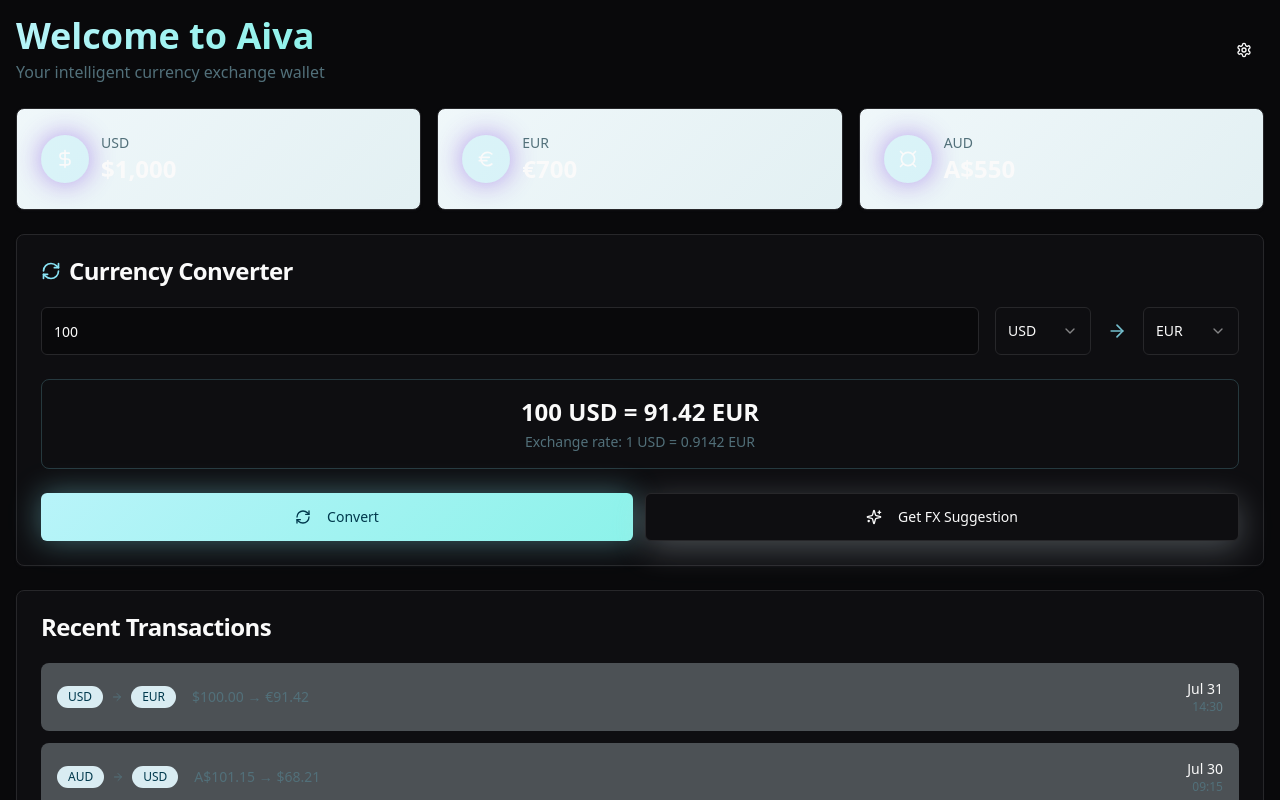
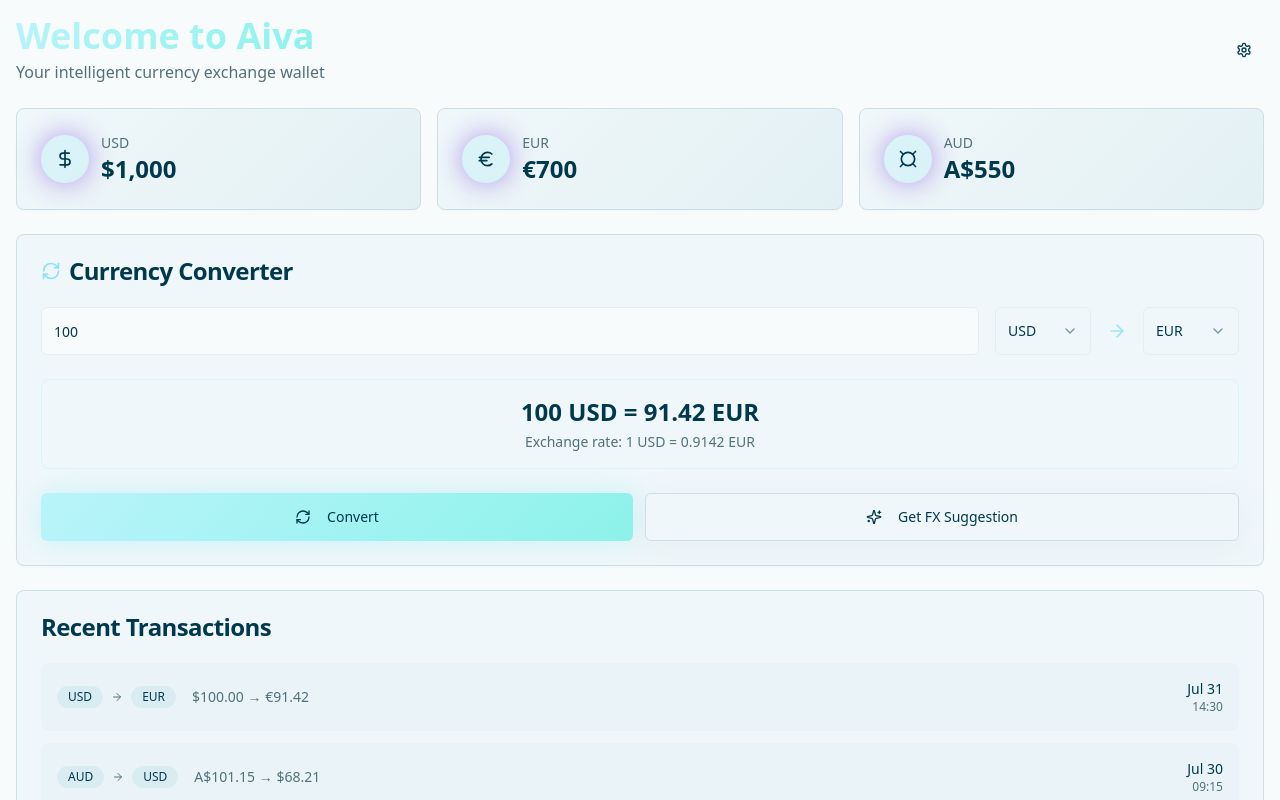
Before and after one commit to cheeroo2020/aiva-glow-wallet, a React (Vite) app: page / in a window 1280 px wide. Shown: the top 800 px of the page. Built offline with nearby package versions, Linux system fonts and the light colour scheme.

Commit message:
Fix: Improve number visibility
Adjusted styling to ensure numbers are clearly visible on the wallet interface.

```diff
--- a/src/index.css
+++ b/src/index.css
@@ -8,14 +8,14 @@ All colors MUST be HSL.
 
 @layer base {
   :root {
-    --background: 240 10% 3.9%;
-    --foreground: 0 0% 98%;
+    --background: 195 50% 98%;
+    --foreground: 195 100% 15%;
 
-    --card: 240 10% 6%;
-    --card-foreground: 0 0% 98%;
+    --card: 195 50% 96%;
+    --card-foreground: 195 100% 15%;
 
-    --popover: 240 10% 6%;
-    --popover-foreground: 0 0% 98%;
+    --popover: 195 50% 96%;
+    --popover-foreground: 195 100% 15%;
 
     --primary: 190 85% 75%;
     --primary-foreground: 195 100% 15%;
@@ -36,8 +36,8 @@ All colors MUST be HSL.
     --destructive: 0 84.2% 60.2%;
     --destructive-foreground: 0 0% 98%;
 
-    --border: 240 4% 16%;
-    --input: 240 4% 16%;
+    --border: 195 30% 85%;
+    --input: 195 30% 92%;
     --ring: 190 85% 75%;
 
     /* Custom wallet theme - Light Oceanic */
```
